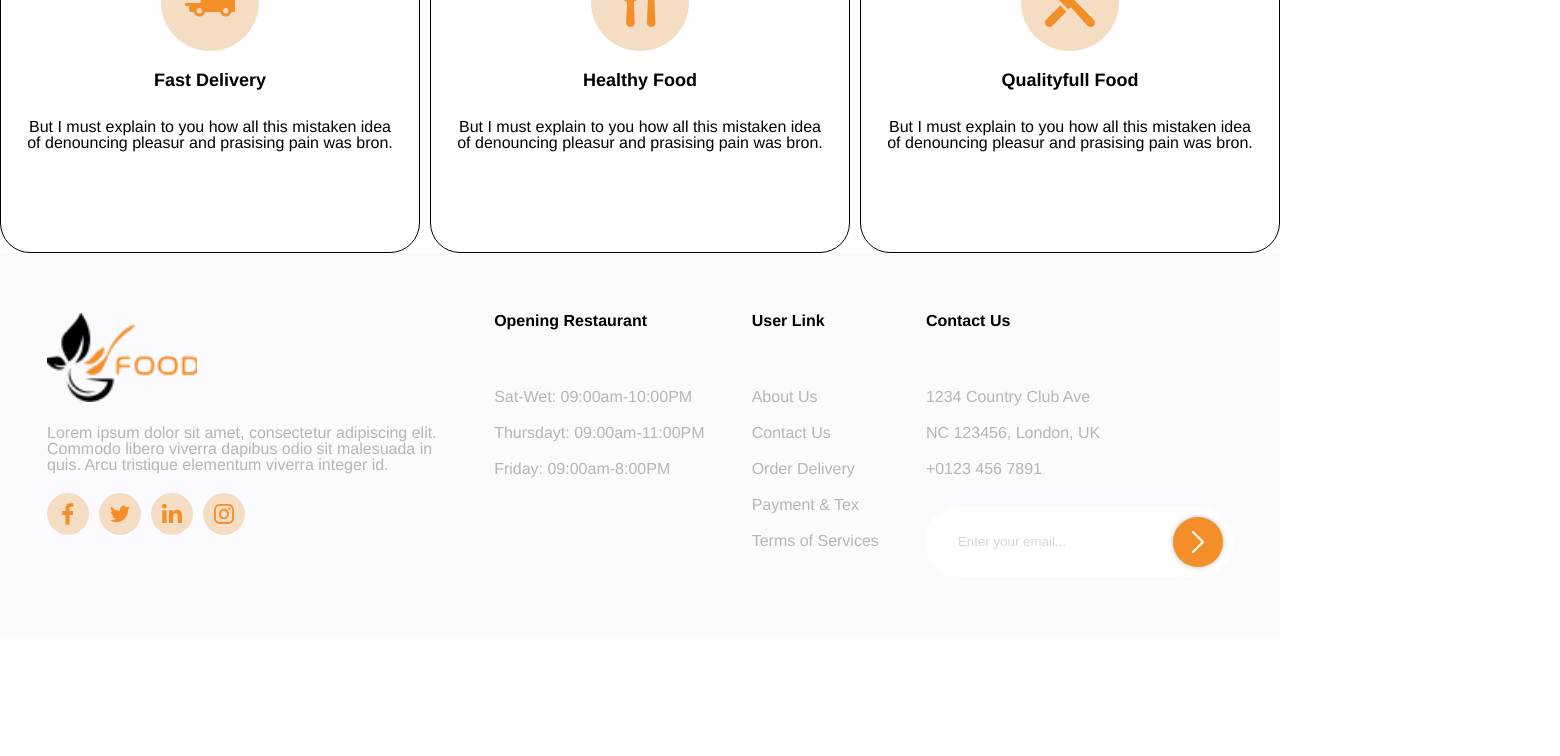
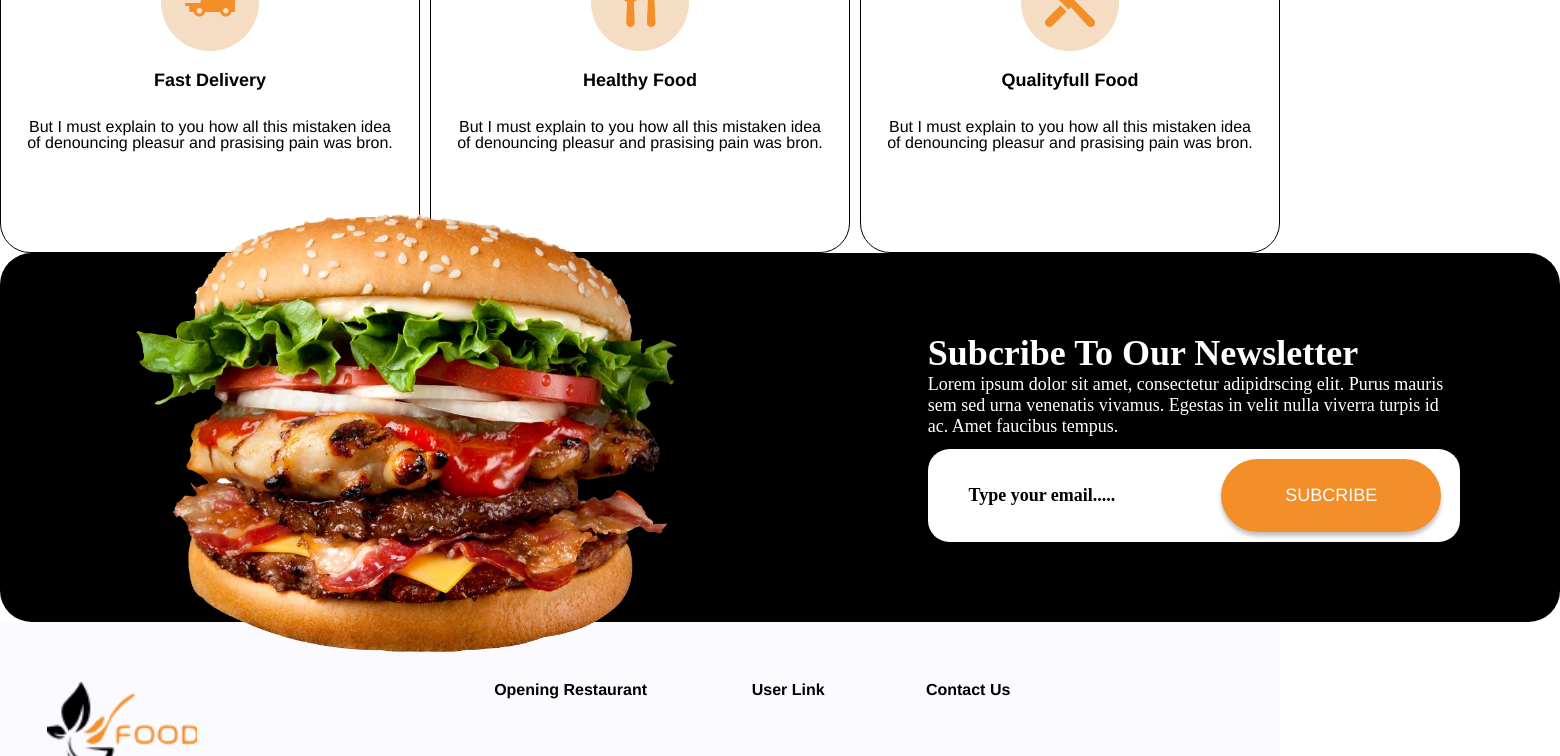
Before and after one commit to MeldryckSAID/dev_sass, a Vue app: page / in a window 1280 px wide. Shown: the part 2860-3616 px from the top of the page, 1560 px wide, since content can reach past the window. Before the commit the page ends 3497 px from the top, so only its background shows below. Built offline with nearby package versions, Linux system fonts and the light colour scheme; no server answers.

Commit message:
MyNewsletter ajout

```diff
--- a/src/components/elements/MyNewsletter.vue
+++ b/src/components/elements/MyNewsletter.vue
@@ -22,7 +22,7 @@ const className = computed(() => ({
       <p class="Newletter__text">{{ paragraphe }}</p>
       <div class="Newletter__form">
         <input placeholder="Type your email....." type="text" />
-        <MyButton variant="rounded">SUBCRIBE</MyButton>
+        <MyButton color="primary" tcolor="white" variant="rounded">SUBCRIBE</MyButton>
       </div>
     </div>
   </div>
--- a/src/views/HomeView.vue
+++ b/src/views/HomeView.vue
@@ -7,6 +7,7 @@ import MyButton from '../components/MyButton.vue'
 import MyCardsMenu from '../components/elements/cards/MyCardsMenu.vue'
 import MyCards from '../components/elements/cards/MyCards.vue'
 import MyCardsPresta from '../components/elements/cards/MyCardsPresta.vue'
+import MyNewsletter from '../components/elements/MyNewsletter.vue'
 import MyIcon from '../components/elements/icons/MyIcon.vue'
 </script>
 
@@ -77,8 +78,17 @@ import MyIcon from '../components/elements/icons/MyIcon.vue'
     <MyCardsPresta />
   </section>
 
+  <section class="section__6">
+    <MyNewsletter
+      imageSrc="/public/burger.png"
+      imageAlt="Image aléchante d'un burger"
+      title="Subcribe To Our Newsletter"
+      paragraphe="Lorem ipsum dolor sit amet, consectetur adipidrscing elit. Purus mauris sem sed urna venenatis vivamus. Egestas in velit nulla viverra turpis id ac. Amet faucibus tempus."
+    />
+  </section>
+
   <footer>
-    <MyFooter/>
+    <MyFooter />
   </footer>
 </template>
 
```
